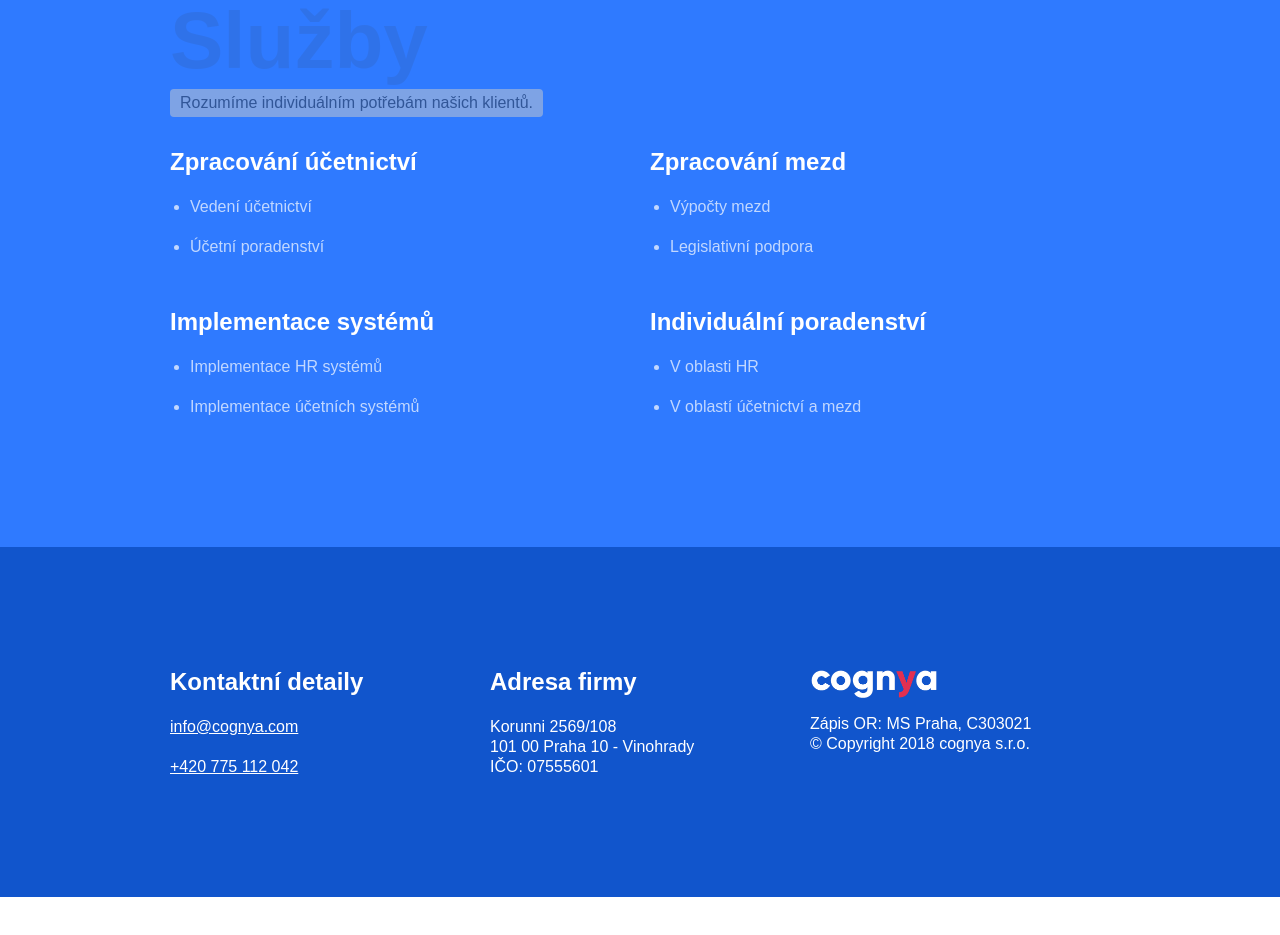
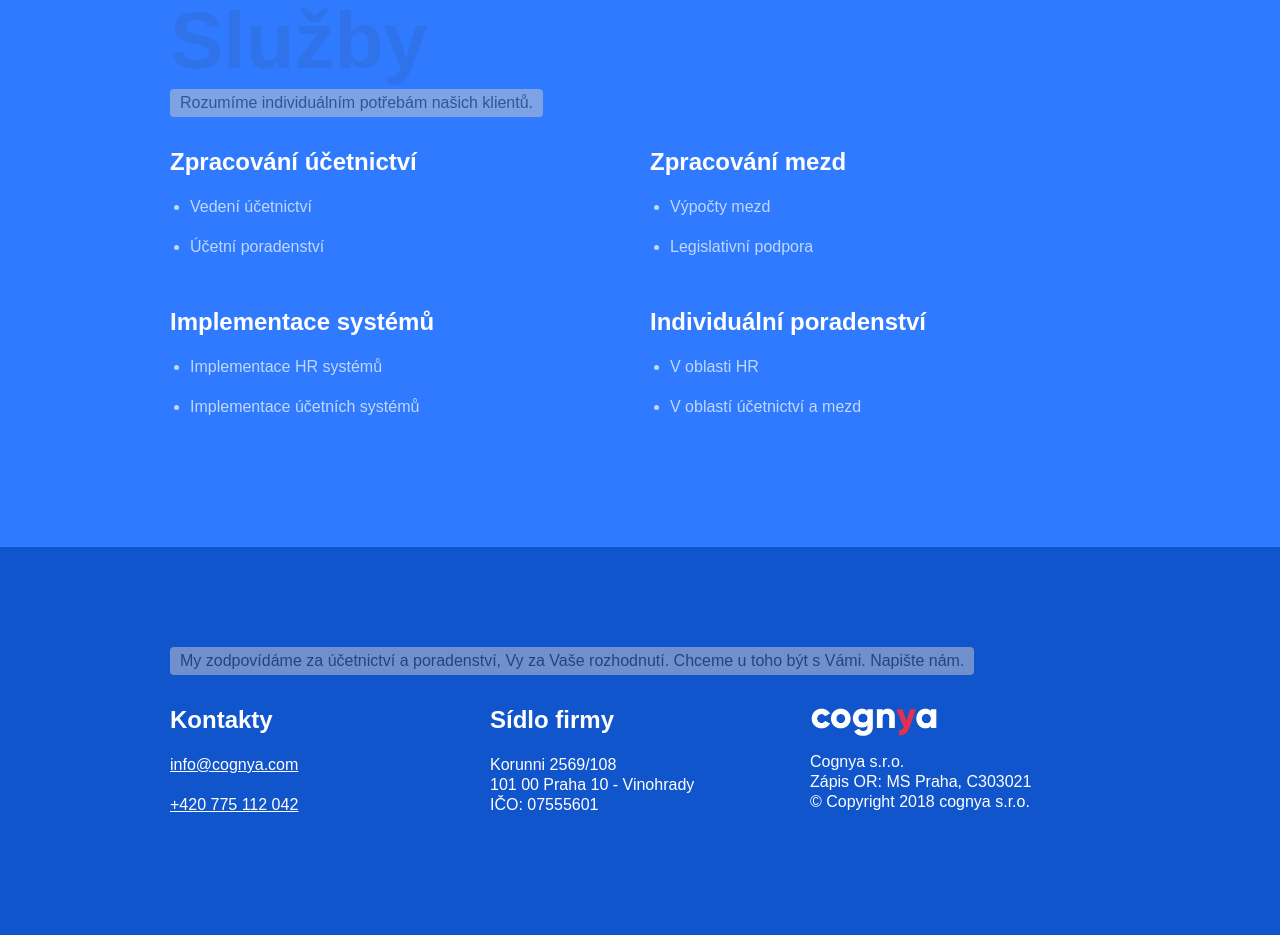
Before and after one commit to Cognya/Cognya.github.io, a plain HTML site: page index.html in a window 1280 px wide. Shown: the part 1291-2226 px from the top of the page. Before the commit the page ends 2188 px from the top, so only its background shows below. Drawn offline with nearby package versions, Linux system fonts and the light colour scheme; a script that the page names is missing.

Commit message:
Content updates

```diff
--- a/css/cognya.webflow.css
+++ b/css/cognya.webflow.css
@@ -54,6 +54,7 @@ li {
 .hero-title {
   margin-bottom: 25px;
   font-size: 60px;
+  line-height: 110%;
 }
 
 .nav-link {
--- a/index.html
+++ b/index.html
@@ -29,7 +29,7 @@
   </div>
   <div class="hero">
     <div class="hero-content w-container">
-      <h1 class="hero-title">Outsourcing nové generace</h1>
+      <h1 class="hero-title">Nová generace outsourcingu<br>mezd a účetnictví</h1>
       <p class="hero-text border"><span class="tag">Inovujeme firemní procesy</span></p>
       <p class="hero-text border"><span class="tag">Sledujeme trendy</span></p>
       <div class="space-top"><a href="#o-nas" class="button w-button">Dozvědět se Více</a></div>
@@ -94,15 +94,16 @@
   </div>
   <div id="kontakt" class="section footer">
     <div class="w-container">
+      <div class="section-text border" style="color:#333">My zodpovídáme za účetnictví a poradenství, Vy za Vaše rozhodnutí. Chceme u toho být s Vámi. Napište nám.</div>
       <div class="w-row">
         <div class="w-col w-col-4">
-          <h3 class="footer-title">Kontaktní detaily</h3><a href="#" class="footer-link">info@cognya.com</a><a href="#" class="footer-link">+420 775 112 042</a></div>
+          <h3 class="footer-title">Kontakty</h3><a href="#" class="footer-link">info@cognya.com</a><a href="#" class="footer-link">+420 775 112 042</a></div>
         <div class="w-col w-col-4">
-          <h3 class="footer-title">Adresa firmy</h3>
+          <h3 class="footer-title">Sídlo firmy</h3>
           <p>Korunni 2569/108<br>101 00 Praha 10 - Vinohrady<br>IČO: 07555601</p>
         </div>
         <div class="w-col w-col-4"><img src="images/cognya-logo-white.png" height="30" srcset="images/cognya-logo-white-p-500.png 500w, images/cognya-logo-white.png 1415w" sizes="128.625px" alt="" class="footer-logo">
-          <p>Zápis OR: MS Praha, C303021<br>© Copyright 2018 cognya s.r.o.<br></p>
+          <p>Cognya s.r.o.<br>Zápis OR: MS Praha, C303021<br>© Copyright 2018 cognya s.r.o.<br></p>
         </div>
       </div>
     </div>
```
